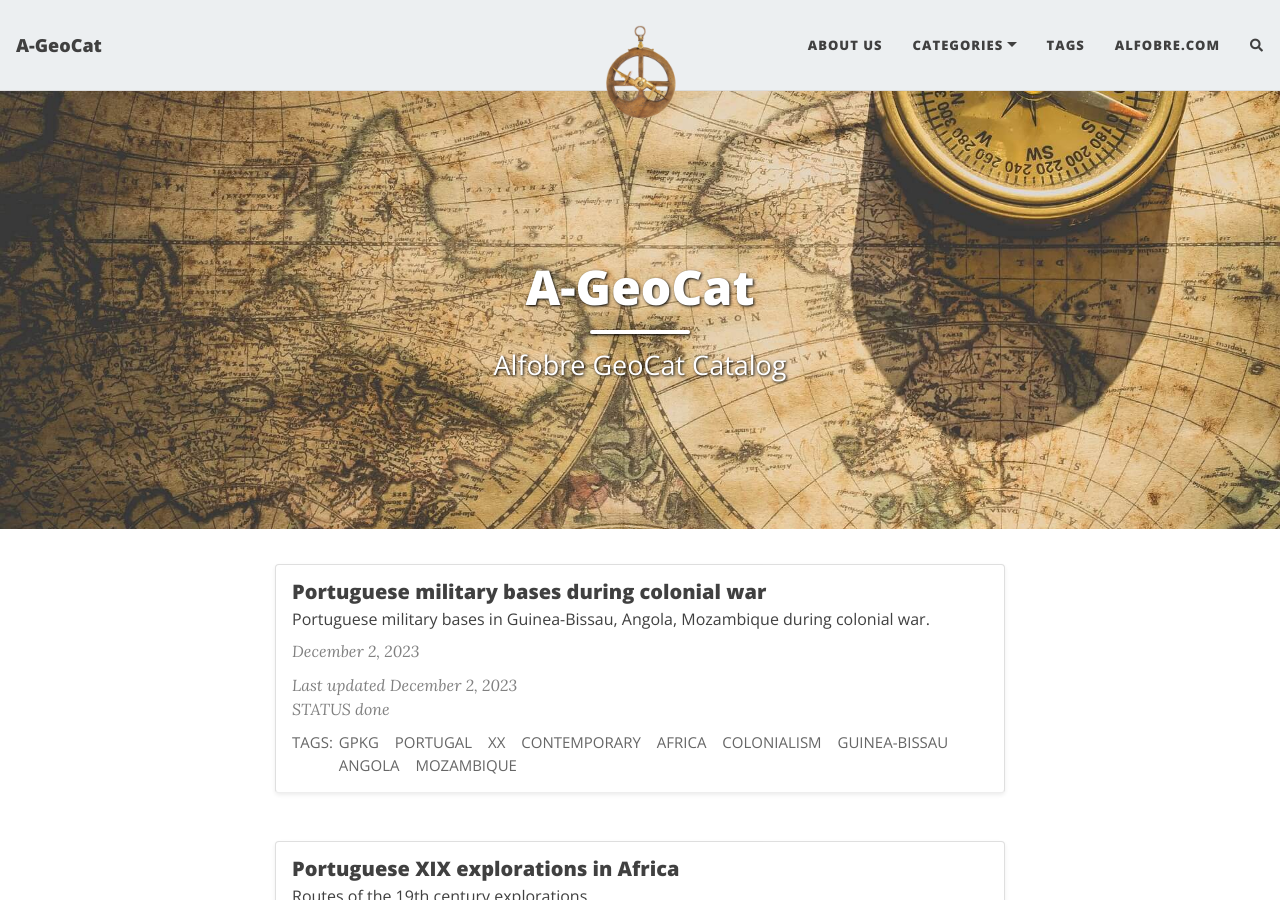
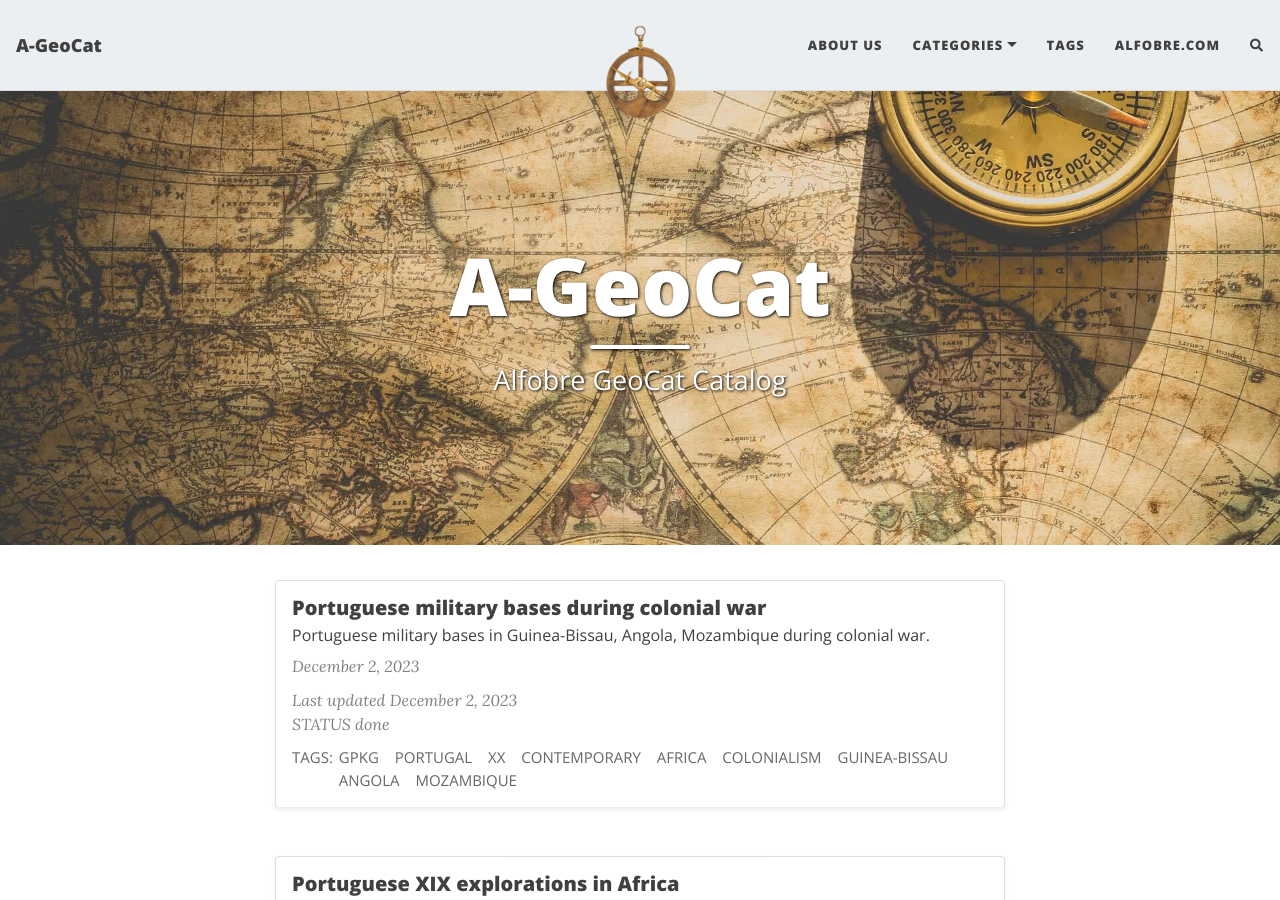
Before and after one commit to projetoalfobre/a-geocat, a Jekyll site: the page built from index.html, in a window 1280 px wide and 900 px high. Built offline with Jekyll 4.4.1, drawn with Linux system fonts in a browser that asks for light colours; nearby versions of some CDN libraries; the list of posts is cut into pages by our own code; comment, search, counter and statistics services are not loaded.

Commit message:
Update header.html

```diff
--- a/_includes/header.html
+++ b/_includes/header.html
@@ -23,7 +23,7 @@
     <div class="row">
       <div class="col-xl-8 offset-xl-2 col-lg-10 offset-lg-1">
         <div class="{{ include.type }}-heading">
-          <h2>{% if page.title %}{{ page.title | strip_html }}{% else %}<br/>{% endif %}</h2>
+          <h1>{% if page.title %}{{ page.title | strip_html }}{% else %}<br/>{% endif %}</h1>
           {% if page.subtitle %}
             {% if include.type == "page" %}
               <hr class="small">
```
